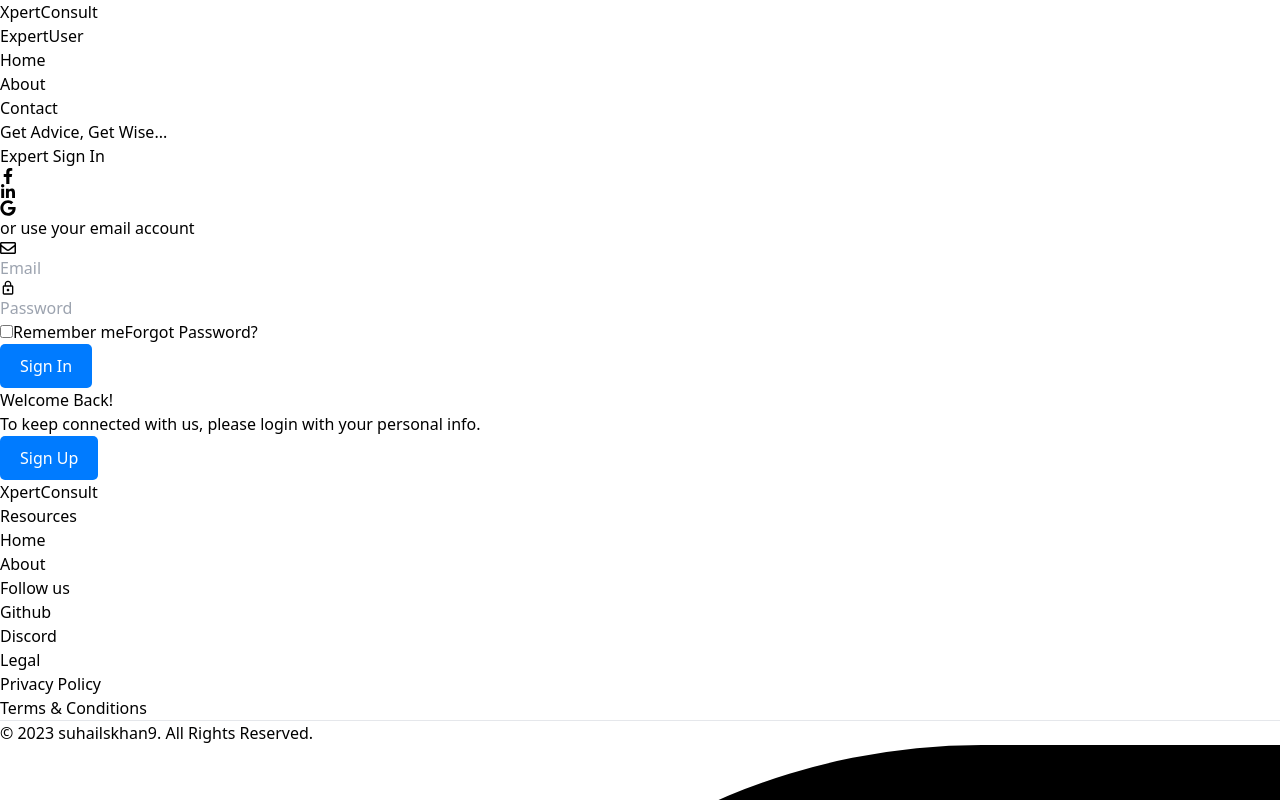
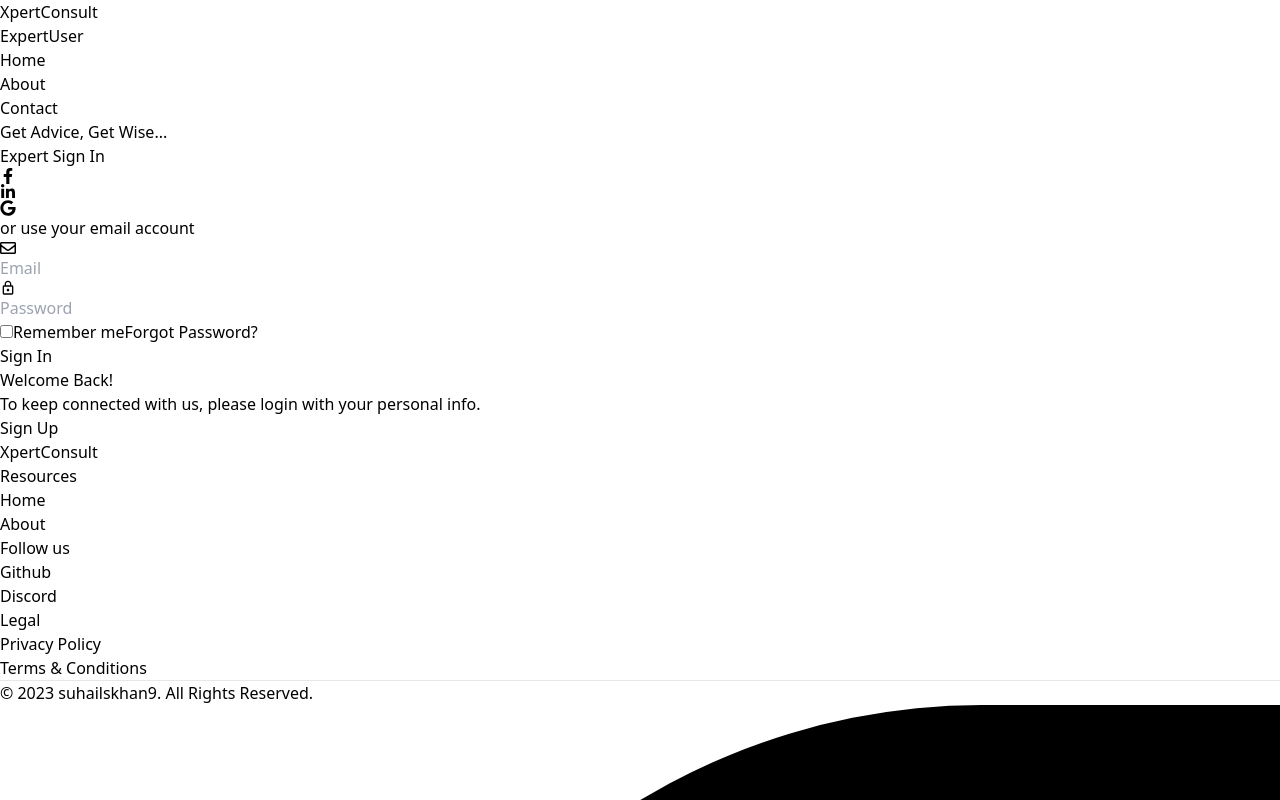
Before and after one commit to suhailskhan9/Expert-Consultation-Platform, a React (Vite) app in the folder expertConsultationPlatform/: page /expert/login in a window 1280 px wide. Shown: the top 800 px of the page. Built offline with nearby package versions, Linux system fonts and the light colour scheme; no server answers.

Commit message:
corrected btn css

```diff
--- a/expertConsultationPlatform/src/components/Chat/Chat.css
+++ b/expertConsultationPlatform/src/components/Chat/Chat.css
@@ -104,7 +104,7 @@ input[type="file"] {
   display: none;
 }
 
-button {
+.btn{
   background-color: #007bff;
   color: #fff;
   border: none;
@@ -113,6 +113,6 @@ button {
   cursor: pointer;
 }
 
-button:hover {
+.btn:hover {
   background-color: #0056b3;
 }
--- a/expertConsultationPlatform/src/components/Chat/Chat.jsx
+++ b/expertConsultationPlatform/src/components/Chat/Chat.jsx
@@ -168,7 +168,7 @@ function Chat({ socket, username, room }) {
             }
           }}
         />
-        <button onClick={() => { sendMessage(); sendFile(); }}>&#9658;</button>
+        <button className="btn" onClick={() => { sendMessage(); sendFile(); }}>&#9658;</button>
       </div>
     </div>
   );
--- a/expertConsultationPlatform/src/components/Chat/ChatHome.jsx
+++ b/expertConsultationPlatform/src/components/Chat/ChatHome.jsx
@@ -35,7 +35,7 @@ function ChatHome() {
               setRoom(event.target.value);
             }}
           />
-          <button onClick={joinRoom}>Join A Room</button>
+          <button className="btn" onClick={joinRoom}>Join A Room</button>
         </div>
       ) : (
         <Chat socket={socket} username={username} room={room} />
--- a/expertConsultationPlatform/src/components/LoginForm.jsx
+++ b/expertConsultationPlatform/src/components/LoginForm.jsx
@@ -119,7 +119,7 @@ function LoginForm({ userType, toggleMode, leftPanel, rightPanel }) {
             <h2 className="text-3xl font-bold mb-2">Welcome Back!</h2>
             <div className="border-2 w-10 border-white inline-block"></div>
             <p className="mb-10">To keep connected with us, please login with your personal info.</p>
-            <button onClick={toggleMode} className="border-2 border-white rounded-full px-12 py-2 inline-block font-semibold hover:bg-white hover-text-blue-400 ">
+            <button onClick={toggleMode} className="border-2 border-white rounded-full px-12 py-2 inline-block font-semibold hover:bg-white hover:text-blue-400 ">
               Sign Up
             </button>
           </div>
--- a/expertConsultationPlatform/src/components/SignUpForm.jsx
+++ b/expertConsultationPlatform/src/components/SignUpForm.jsx
@@ -196,7 +196,7 @@ function SignupForm({ userType, toggleMode, leftPanel, rightPanel }) {
                   </label>
                   <a href="/forgotpassword" className="text-xs">Forgot Password?</a>
                 </div>
-                <button type="submit" className="border-2 border-blue-400 rounded-full px-12 py-2 inline-block font-semibold hover-bg-blue-400 hover-text-white">Sign Up</button>
+                <button type="submit" className="border-2 border-blue-400 rounded-full px-12 py-2 inline-block font-semibold hover:bg-blue-400 hover:text-white">Sign Up</button>
               </form>
             </div>
           </div>
```
